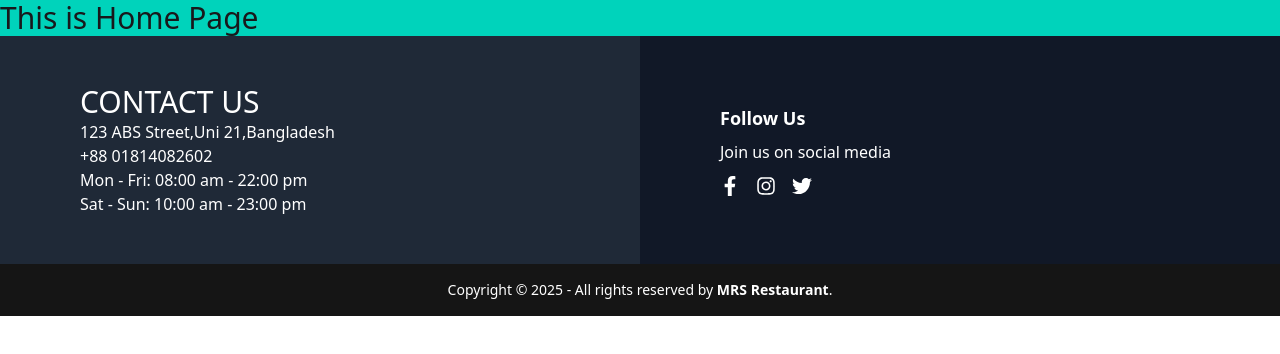
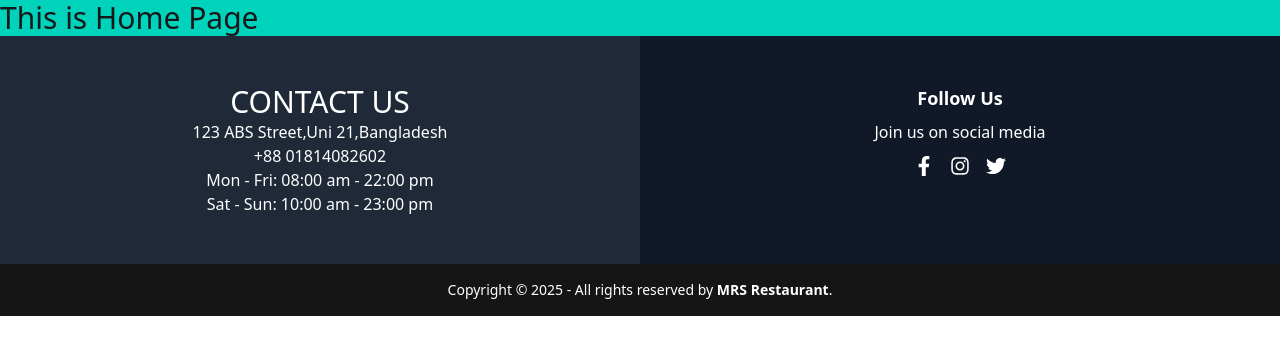
Before and after one commit to Abusayem99133/mrs-restaurant-client, a React (Vite) app: page / in a window 1280 px wide. Shown: the top 354 px of the page. Built offline with nearby package versions, Linux system fonts and the light colour scheme.

Commit message:
footer section work done

```diff
--- a/src/Pages/Shareds/Footer/Footer.jsx
+++ b/src/Pages/Shareds/Footer/Footer.jsx
@@ -33,7 +33,7 @@ const Footer = () => {
         {/* Top Section */}
         <div className="max-w-7xl mx-auto grid grid-cols-1 md:grid-cols-2 ">
           {/* Left side */}
-          <aside className="bg-[#1F2937] px-6 sm:px-10 lg:px-20 py-12 flex flex-col items-start justify-center">
+          <aside className="bg-[#1F2937] px-6 sm:px-10 lg:px-20 py-12 flex flex-col items-center ">
             <h2 className="uppercase text-sm sm:text-base lg:text-3xl">
               Contact us
             </h2>
@@ -46,7 +46,7 @@ const Footer = () => {
           </aside>
 
           {/* Right side */}
-          <nav className="bg-[#111827] px-6 sm:px-10 lg:px-20 py-12 flex flex-col items-start justify-center">
+          <nav className="bg-[#111827] px-6 sm:px-10 lg:px-20 py-12 flex flex-col items-center ">
             <h6 className="font-semibold text-lg mb-2">Follow Us</h6>
             <p className="mb-3 text-sm sm:text-base">Join us on social media</p>
             <div className="flex gap-4 text-xl">
```
